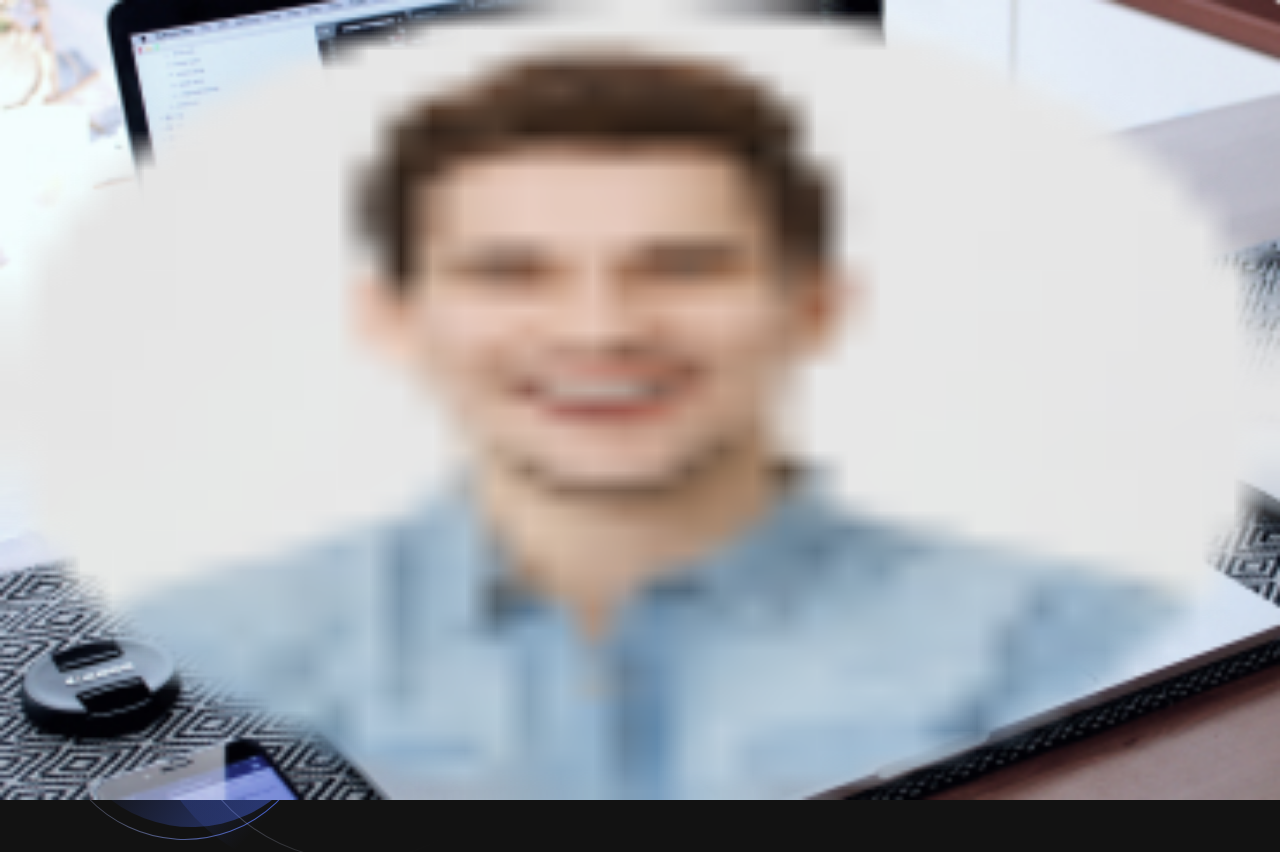
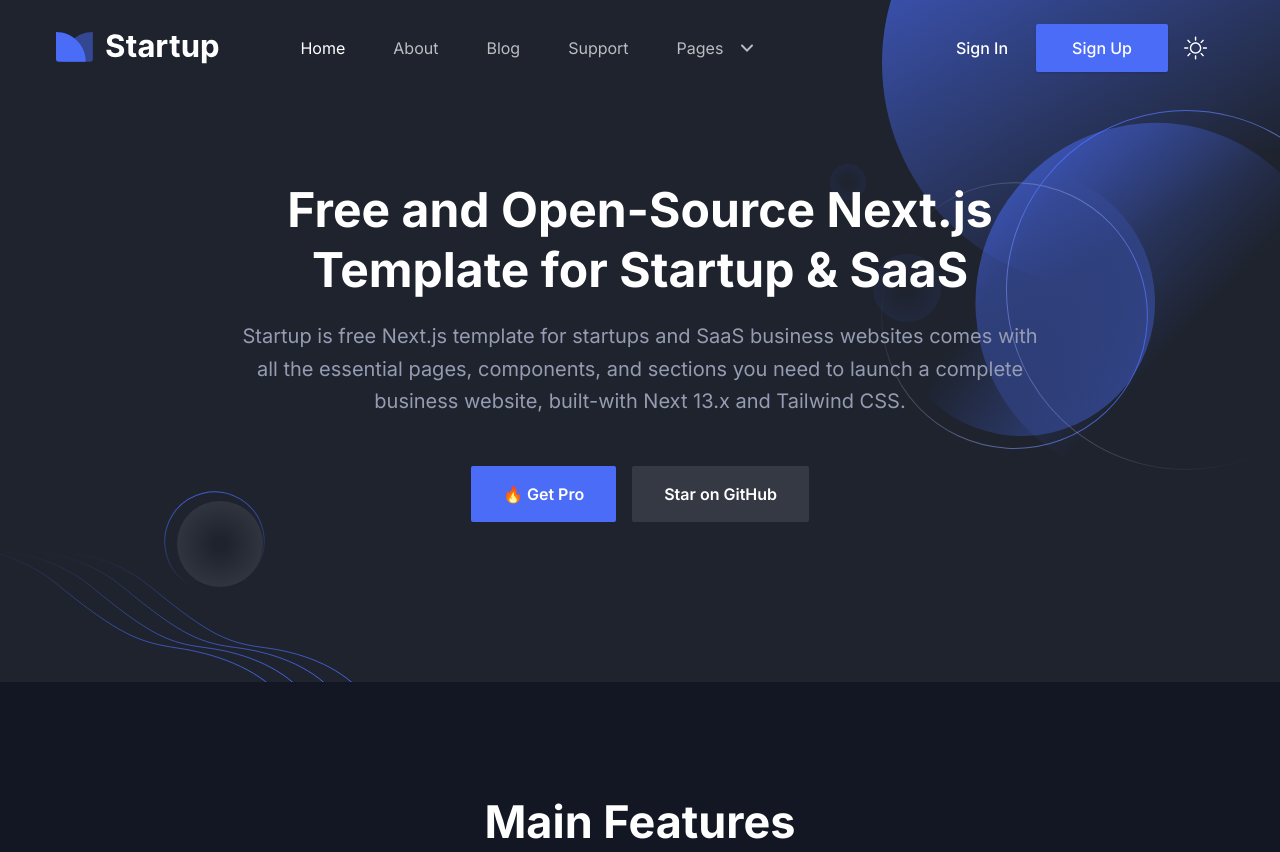
Before and after one commit to capitalinsights/website, a Next.js app: page / in a window 1280 px wide. Shown: the top 852 px of the page. Built offline with nearby package versions, Linux system fonts and the light colour scheme.

Commit message:
css issues fix

```diff
--- a/next.config.js
+++ b/next.config.js
@@ -1,15 +1,4 @@
 /** @type {import('next').NextConfig} */
-const nextConfig = {
-  images: {
-    domains: ["localhost"],
-    remotePatterns: [
-      {
-        protocol: "https",
-        hostname: "cdn.sanity.io",
-        port: "",
-      },
-    ],
-  },
-};
+const nextConfig = {};
 
 module.exports = nextConfig;
--- /dev/null
+++ b/tailwind.config.js
@@ -0,0 +1,81 @@
+/** @type {import('tailwindcss').Config} */
+const colors = require("tailwindcss/colors");
+
+module.exports = {
+  content: [
+    "./src/pages/**/*.{js,ts,jsx,tsx,mdx}",
+    "./src/components/**/*.{js,ts,jsx,tsx,mdx}",
+    "./src/app/**/*.{js,ts,jsx,tsx,mdx}",
+  ],
+  darkMode: "class",
+  theme: {
+    container: {
+      center: true,
+      padding: "1rem",
+    },
+
+    screens: {
+      xs: "450px",
+      // => @media (min-width: 450px) { ... }
+
+      sm: "575px",
+      // => @media (min-width: 576px) { ... }
+
+      md: "768px",
+      // => @media (min-width: 768px) { ... }
+
+      lg: "992px",
+      // => @media (min-width: 992px) { ... }
+
+      xl: "1200px",
+      // => @media (min-width: 1200px) { ... }
+
+      "2xl": "1400px",
+      // => @media (min-width: 1400px) { ... }
+    },
+    extend: {
+      colors: {
+        current: "currentColor",
+        transparent: "transparent",
+        white: "#FFFFFF",
+        black: "#121723",
+        dark: "#1D2430",
+        primary: "#4A6CF7",
+        yellow: "#FBB040",
+        "bg-color-dark": "#171C28",
+        "body-color": {
+          DEFAULT: "#788293",
+          dark: "#959CB1",
+        },
+        stroke: {
+          stroke: "#E3E8EF",
+          dark: "#353943",
+        },
+        gray: {
+          ...colors.gray,
+          dark: "#1E232E",
+          light: "#F0F2F9",
+        },
+      },
+
+      boxShadow: {
+        signUp: "0px 5px 10px rgba(4, 10, 34, 0.2)",
+        one: "0px 2px 3px rgba(7, 7, 77, 0.05)",
+        two: "0px 5px 10px rgba(6, 8, 15, 0.1)",
+        three: "0px 5px 15px rgba(6, 8, 15, 0.05)",
+        sticky: "inset 0 -1px 0 0 rgba(0, 0, 0, 0.1)",
+        "sticky-dark": "inset 0 -1px 0 0 rgba(255, 255, 255, 0.1)",
+        "feature-2": "0px 10px 40px rgba(48, 86, 211, 0.12)",
+        submit: "0px 5px 20px rgba(4, 10, 34, 0.1)",
+        "submit-dark": "0px 5px 20px rgba(4, 10, 34, 0.1)",
+        btn: "0px 1px 2px rgba(4, 10, 34, 0.15)",
+        "btn-hover": "0px 1px 2px rgba(0, 0, 0, 0.15)",
+        "btn-light": "0px 1px 2px rgba(0, 0, 0, 0.1)",
+      },
+      dropShadow: {
+        three: "0px 5px 15px rgba(6, 8, 15, 0.05)",
+      },
+    },
+  },
+  plugins: [],
+};
```
Also changed, not shown: src/components/Video/index.tsx (+2 -11 lines), startup-pro.webp (deleted).
